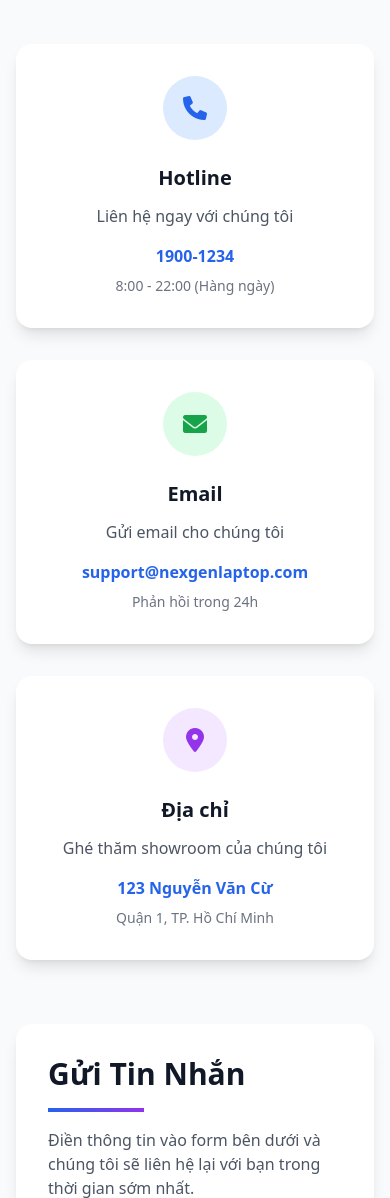
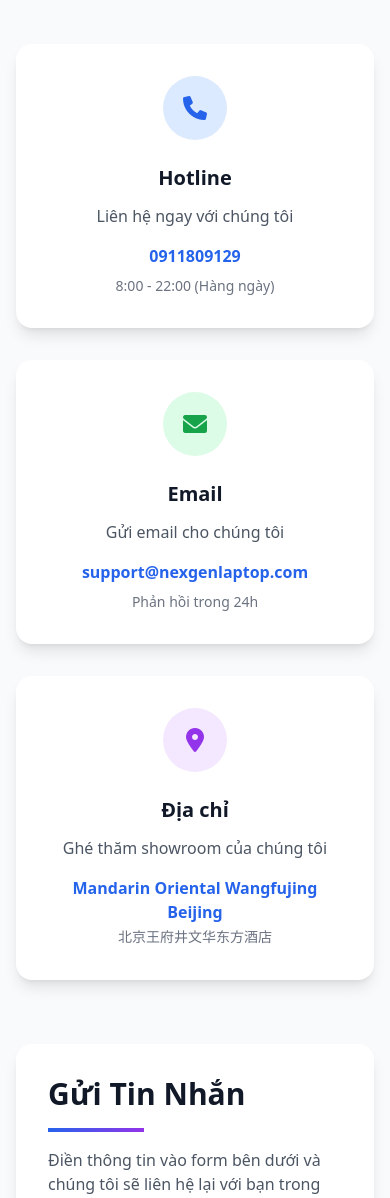
Before and after one commit to lznguyn/TTTN, a PHP site: page /contact.php in a window 390 px wide. Shown: the part 444-1642 px from the top of the page. Run offline with PHP 8.4, Linux system fonts and the light colour scheme; the visitor is signed in with stand-in values (Sample User, id 1); data that the repository does not hold is empty; some libraries are stand-ins or nearby versions.

Commit message:
add new map and phone for project

```diff
--- a/TTTN/project/contact.php
+++ b/TTTN/project/contact.php
@@ -124,7 +124,7 @@ if (isset($_POST['send'])) {
                     </div>
                     <h3 class="text-xl font-bold text-gray-900 mb-3">Hotline</h3>
                     <p class="text-gray-600 mb-4">Liên hệ ngay với chúng tôi</p>
-                    <a href="tel:19001234" class="text-blue-600 font-semibold hover:text-blue-700 transition-colors">1900-1234</a>
+                    <a href="tel:0911809129" class="text-blue-600 font-semibold hover:text-blue-700 transition-colors">0911809129</a>
                     <p class="text-sm text-gray-500 mt-2">8:00 - 22:00 (Hàng ngày)</p>
                 </div>
 
@@ -134,7 +134,14 @@ if (isset($_POST['send'])) {
                     </div>
                     <h3 class="text-xl font-bold text-gray-900 mb-3">Email</h3>
                     <p class="text-gray-600 mb-4">Gửi email cho chúng tôi</p>
-                    <a href="mailto:support@nexgenlaptop.com" class="text-blue-600 font-semibold hover:text-blue-700 transition-colors">support@nexgenlaptop.com</a>
+                    <a
+                    href="https://mail.google.com/mail/?view=cm&fs=1&to=support@nexgenlaptop.com&su=Tu%20van%20NEXGEN%20LAPTOP&body=Chao%20NEXGEN%2C%0A%0AToi%20can%20tu%20van..."
+                    target="_blank"
+                    rel="noopener"
+                    class="text-blue-600 font-semibold hover:text-blue-700 transition-colors"
+                    >
+                    support@nexgenlaptop.com
+                    </a>
                     <p class="text-sm text-gray-500 mt-2">Phản hồi trong 24h</p>
                 </div>
 
@@ -144,8 +151,14 @@ if (isset($_POST['send'])) {
                     </div>
                     <h3 class="text-xl font-bold text-gray-900 mb-3">Địa chỉ</h3>
                     <p class="text-gray-600 mb-4">Ghé thăm showroom của chúng tôi</p>
-                    <p class="text-blue-600 font-semibold">123 Nguyễn Văn Cừ</p>
-                    <p class="text-sm text-gray-500 mt-2">Quận 1, TP. Hồ Chí Minh</p>
+                   <a
+                    href="https://www.google.com/maps/place/Mandarin+Oriental+Wangfujing+Beijing/@39.9388838,116.3974589,10z/data=!4m12!1m2!2m1!1zS2jDoWNoIHPhuqFu!3m8!1s0x35f052cec352f5b1:0x37bce60f8282d2cf!5m2!4m1!1i2!8m2!3d39.912174!4d116.411285!16s%2Fg%2F11gnn2zsg3!5m1!1e1?entry=ttu&g_ep=EgoyMDI1MTIwOS4wIKXMDSoASAFQAw%3D%3D"
+                    target="_blank"
+                    rel="noopener"
+                    class="text-blue-600 font-semibold hover:text-blue-700 transition-colors"
+                    >Mandarin Oriental Wangfujing Beijing<br/>
+                    <span class="text-sm text-gray-500 font-normal">北京王府井文华东方酒店</span>
+                    </a>
                 </div>
             </div>
 
@@ -243,13 +256,7 @@ if (isset($_POST['send'])) {
                 <div class="space-y-8 animate-slide-in-right">
                     <div class="bg-white rounded-2xl shadow-lg overflow-hidden">
                         <div class="h-96 bg-gray-200 relative">
-                            <iframe src="https://www.google.com/maps/embed?pb=!1m18!1m12!1m3!1d3919.4956929362896!2d106.68427631533417!3d10.776889992319855!2m3!1f0!2f0!3f0!3m2!1i1024!2i768!4f13.1!3m3!1m2!1s0x31752f38f9ed887b%3A0x14aded5703768989!2zMTIzIE5ndXnhu4VuIFbEg24gQ-G7qywgUGjGsOG7nW5nIE5ndXnhu4VuIEPGsCBUcmluaCwgUXXhuq1uIDEsIFRow6BuaCBwaOG7kSBI4buTIENow60gTWluaCwgVmnhu4d0IE5hbQ!5e0!3m2!1svi!2s!4v1647856789123!5m2!1svi!2s"
-                                    width="100%"
-                                    height="100%"
-                                    style="border:0;"
-                                    allowfullscreen=""
-                                    loading="lazy"
-                                    class="absolute inset-0"></iframe>
+                            <iframe src="https://www.google.com/maps/embed?pb=!1m14!1m8!1m3!1d391566.3391962266!2d116.3974589!3d39.9388838!3m2!1i1024!2i768!4f13.1!3m3!1m2!1s0x35f052cec352f5b1%3A0x37bce60f8282d2cf!2sMandarin%20Oriental%20Wangfujing%20Beijing!5e0!3m2!1svi!2s!4v1766741105257!5m2!1svi!2s" width="600" height="450" style="border:0;" allowfullscreen="" loading="lazy" referrerpolicy="no-referrer-when-downgrade"></iframe>
                         </div>
                     </div>
 
```
